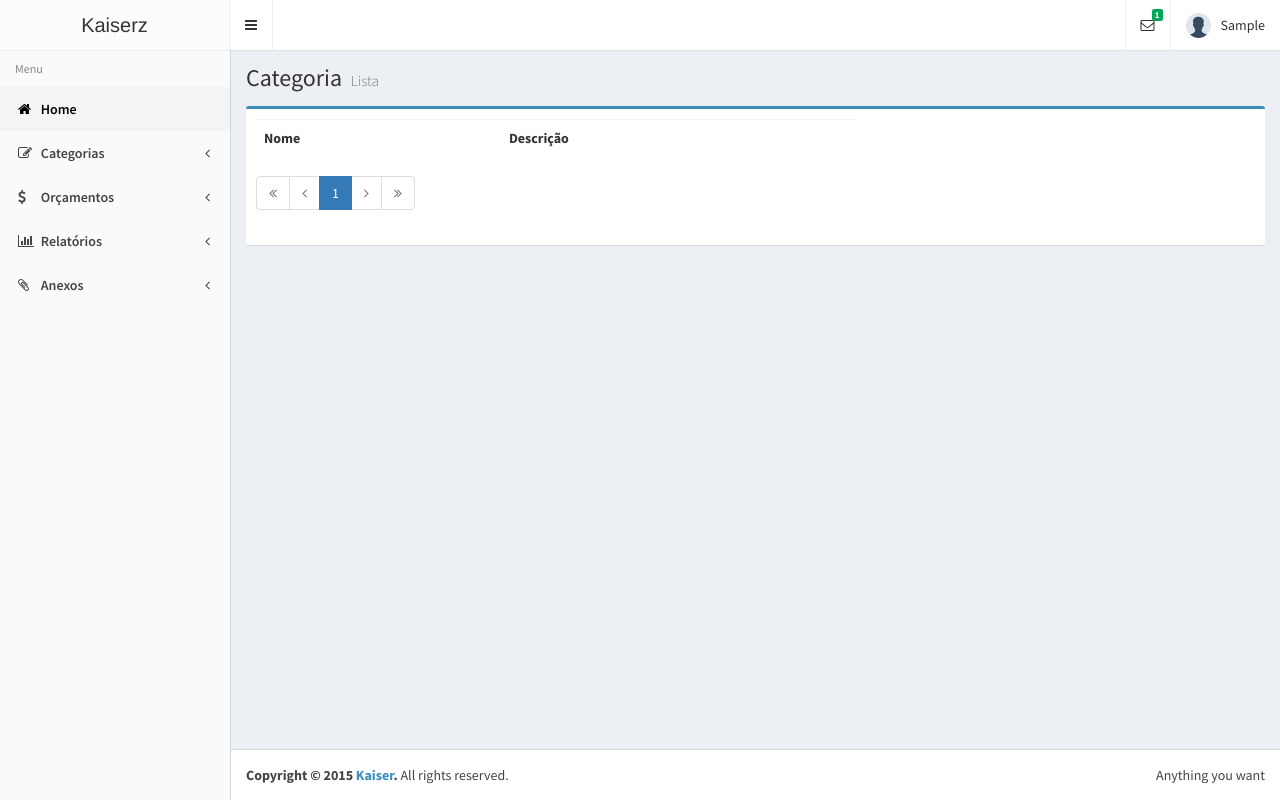
After one commit to thiagokaiser/casamento, a Django app: page /app/categoria/lista/ in a window 1280 px wide. The commit adds this page. Run offline with Django 3.2, Linux system fonts and the light colour scheme; the visitor is signed in with stand-in values (Sample User, id 1); data that the repository does not hold is empty; some libraries are stand-ins or nearby versions.

Commit message:
Controle Categoria

```diff
--- a/app/static/app/style.css
+++ b/app/static/app/style.css
@@ -6,3 +6,15 @@
 	font-size: 12px;
 	color:gray;
 }
+.divdeleta {
+	position: absolute;
+	background-color: white;
+	left: 10%;
+	width:200px;
+	margin-top: 100px;
+	border: 2px;
+	color: red;
+	border:thin solid;
+	text-align: center;
+	border-radius: 10px;
+}
--- a/app/templates/app/base.html
+++ b/app/templates/app/base.html
@@ -131,14 +131,14 @@
                         <li class="treeview">
                             <a href="#"><i class="fa fa-edit"></i> <span>Categorias</span> <i class="fa fa-angle-left pull-right"></i></a>
                             <ul class="treeview-menu">
-                                <li><a href="#"><i class="fa fa-circle-o"></i>Cadastro</a></li>
-                                <li><a href="#"><i class="fa fa-circle-o"></i>Consulta</a></li>
+                                <li><a href="{% url 'app:categoria_new' %}"><i class="fa fa-circle-o"></i>Cadastro</a></li>
+                                <li><a href="{% url 'app:categoria_list' %}"><i class="fa fa-circle-o"></i>Consulta</a></li>
                             </ul>
                         </li>
                         <li class="treeview">
                             <a href="#"><i class="fa fa-dollar"></i> <span>Orçamentos</span> <i class="fa fa-angle-left pull-right"></i></a>
                             <ul class="treeview-menu">
-                                <li><a href="#"><i class="fa fa-circle-o"></i>Cadastro</a></li>
+                                <li><a href="{% url 'app:orcamento_new' %}"><i class="fa fa-circle-o"></i>Cadastro</a></li>
                                 <li><a href="#"><i class="fa fa-circle-o"></i>Consulta</a></li>
                             </ul>
                         </li>
--- /dev/null
+++ b/app/templates/app/categoria_list.html
@@ -0,0 +1,60 @@
+{% extends 'app/base.html' %}
+
+{% block content %}
+
+<!-- Content Header (Page header) -->
+<section class="content-header">
+    <h1>
+        Categoria
+        <small>Lista</small>
+    </h1>
+</section>
+
+<!-- Main content -->
+<section class="content">
+    <!-- Your Page Content Here -->
+
+    <div class="box box-primary">
+        <div class="box-body">
+            <table class="table table-hover" style="width: 100%; max-width: 600px;">
+				<tr><th>Nome </th><th>Descrição </th></tr>
+				{% for categoria in categoria_list %}
+					<tr><td>{{ categoria.nome }}</td><td>{{ categoria.descricao }}</td><td> <a class="btn btn-default" href="{% url 'app:categoria_detail' pk=categoria.pk %}"><span class="glyphicon glyphicon-list-alt"></span></a></td></tr>
+
+			    {% endfor %}
+			</table>
+
+            <ul class="pagination">
+                {% if categoria_list.has_previous %}
+                    <li><a href="?page=1"><span class="fa fa-angle-double-left"></span></a></li>
+                    <li><a href="?page={{ categoria_list.previous_page_number }}"><span class="fa fa-angle-left"></span></a></li>
+                {% else %}
+                    <li class="disabled"><span class="fa fa-angle-double-left"></span></li>
+                    <li class="disabled"><span class="fa fa-angle-left"></span></li>
+                {% endif %}
+                {% for page in categoria_list.paginator.page_range %}
+                {% if page >= categoria_list.number|add:"-3" and page < categoria_list.number %}
+                    <li><a href="?page={{ page }}">{{ page }}</a></li>
+                {% endif %}
+                {% ifequal categoria_list.number page %}
+                    <li class="active"><span>{{ categoria_list.number }}</span></li>
+                {% endifequal %}
+
+                {% if page <= categoria_list.number|add:"3" and page > categoria_list.number %}
+                    <li><a href="?page={{ page }}">{{ page }}</a></li>
+                {% endif %}
+                {% endfor %}
+                {% if categoria_list.has_next %}
+                    <li><a href="?page={{ categoria_list.next_page_number }}"><span class="fa fa-angle-right"></span></a></li>
+                    <li><a href="?page={{ categoria_list.paginator.num_pages }}"><span class="fa fa-angle-double-right"></span></a></li>
+                {% else %}
+                    <li class="disabled"><span class="fa fa-angle-right"></span></li>
+                    <li class="disabled"><span class="fa fa-angle-double-right"></span></li>
+                {% endif %}
+            </ul>
+
+        </div>
+    </div>
+</section><!-- /.content -->
+
+{% endblock %}
--- a/app/urls.py
+++ b/app/urls.py
@@ -31,5 +31,11 @@ urlpatterns = [
 												 'post_reset_redirect': 'app:password_reset_complete'},
 												  name='password_reset_confirm'),
     url(r'^reset-password/complete/$', password_reset_complete,{'template_name': 'accounts/reset_password_complete.html'},
-												                 name='password_reset_complete'),
+                                                                 name='password_reset_complete'),
+    url(r'^categoria/cadastra/$', views.Categoria_New , name='categoria_new'),
+    url(r'^categoria/lista/$', views.Categoria_List , name='categoria_list'),
+    url(r'^categoria/(?P<pk>\d+)/detalhe/$', views.Categoria_Detail , name='categoria_detail'),
+    url(r'^categoria/(?P<pk>\d+)/edita/$', views.Categoria_Edit , name='categoria_edit'),
+    url(r'^categoria/(?P<pk>\d+)/delete/$', views.Categoria_Del , name='categoria_del'),
+    url(r'^orcamento/cadastra/$', views.Orcamento_New , name='orcamento_new'),
 ]
--- a/app/views.py
+++ b/app/views.py
@@ -2,6 +2,7 @@ from django.shortcuts import get_object_or_404, render, redirect
 from django.http import HttpResponseRedirect
 from django.urls import reverse
 from django.views import generic
+from django.core.paginator import Paginator, EmptyPage, PageNotAnInteger
 from django.utils import timezone
 from django.contrib.auth.decorators import login_required
 from django.contrib.auth.models import User
@@ -18,6 +19,13 @@ from django.contrib.auth.forms import (
 from .forms import (
     EditProfileForm,
     RegisterProfileForm,
+    CategoriaForm,
+    CategoriaFormView,
+    OrcamentoForm,
+    )
+from .models import (
+    Categoria,
+    Orcamento,
     )
 
 
@@ -80,3 +88,71 @@ def Change_Password(request):
         form = PasswordChangeForm(user=request.user)
         args = {'form': form}
         return render(request, 'accounts/change_password.html', args)
+
+def Categoria_New(request):
+    if request.method == 'POST':
+        form = CategoriaForm(request.POST)
+        if form.is_valid():
+            #anotacao = form.save(commit=False)
+            #anotacao.data = timezone.now()
+            form.save()
+            return redirect('app:home')
+    else:
+        form = CategoriaForm()
+
+    return render(request, 'app/categoria_new.html', {'form': form})
+
+def Categoria_Edit(request, pk):
+    CategoriaEdit = get_object_or_404(Categoria, pk=pk)
+    if request.method == 'POST':
+        form = CategoriaForm(request.POST, instance=CategoriaEdit)
+
+        if form.is_valid():
+            form.save()
+            return redirect('app:categoria_detail', pk=pk)
+
+    else:
+        form = CategoriaForm(instance=CategoriaEdit)
+
+    return render(request, 'app/categoria_edit.html', {'form': form, 'categoria':CategoriaEdit})
+
+def Categoria_Detail(request, pk):
+    CategoriaDetail = get_object_or_404(Categoria, pk=pk)
+    form = CategoriaFormView(instance=CategoriaDetail)
+    return render(request, 'app/categoria_detail.html', {'form': form, 'categoria':CategoriaDetail})
+
+def Categoria_List(request):
+    categoria_list = Categoria.objects.all()
+    page = request.GET.get('page', 1)
+
+    paginator = Paginator(categoria_list, 10)
+    try:
+        categorias = paginator.page(page)
+    except PageNotAnInteger:
+        categorias = paginator.page(1)
+    except EmptyPage:
+        categorias = paginator.page(paginator.num_pages)
+
+    return render(request, 'app/categoria_list.html', { 'categoria_list': categorias })
+
+def Categoria_Del(request, pk):
+    categoria = get_object_or_404(Categoria, pk=pk)
+    form = CategoriaFormView(instance=categoria)
+    if request.method=='POST':
+        categoria.delete()
+        return redirect('app:categoria_list')
+
+    return render(request, 'app/categoria_del.html', {'categoria':categoria, 'form': form})
+
+def Orcamento_New(request):
+    if request.method == 'POST':
+        form = OrcamentoForm(request.POST)
+        if form.is_valid():
+            #anotacao = form.save(commit=False)
+            #anotacao.data = timezone.now()
+            form.save()
+            return redirect('app:home')
+    else:
+        form = OrcamentoForm()
+
+    return render(request, 'app/Orcamento_new.html', {'form': form})
```
Also changed, not shown: app/forms.py (+53 -0 lines), app/models.py (+23 -0 lines), app/templates/app/categoria_del.html (added, +37 -0 lines), app/templates/app/categoria_detail.html (added, +30 -0 lines), app/templates/app/categoria_edit.html (added, +31 -0 lines), app/templates/app/categoria_new.html (added, +31 -0 lines), app/templates/app/orcamento_new.html (added, +31 -0 lines), app/migrations/0001_initial.py (added), app/migrations/0002_auto_20180108_1026.py (added), app/migrations/0003_auto_20180108_1027.py (added).
